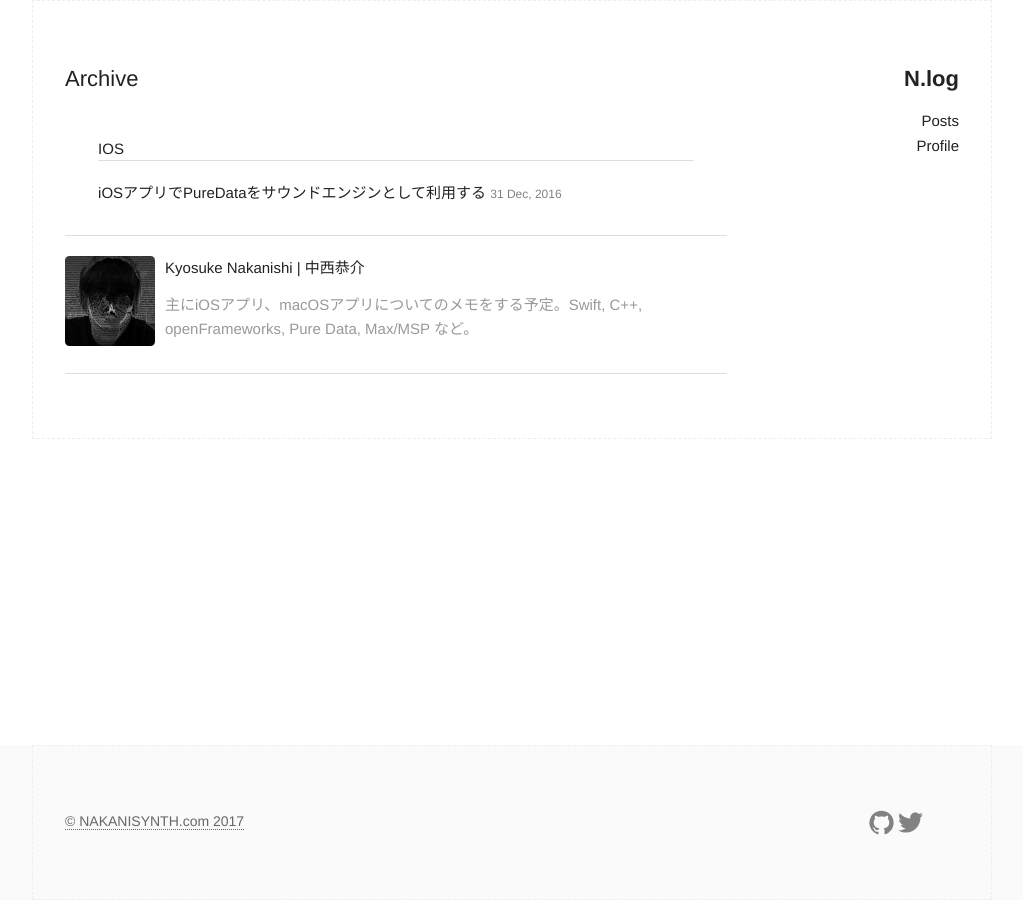
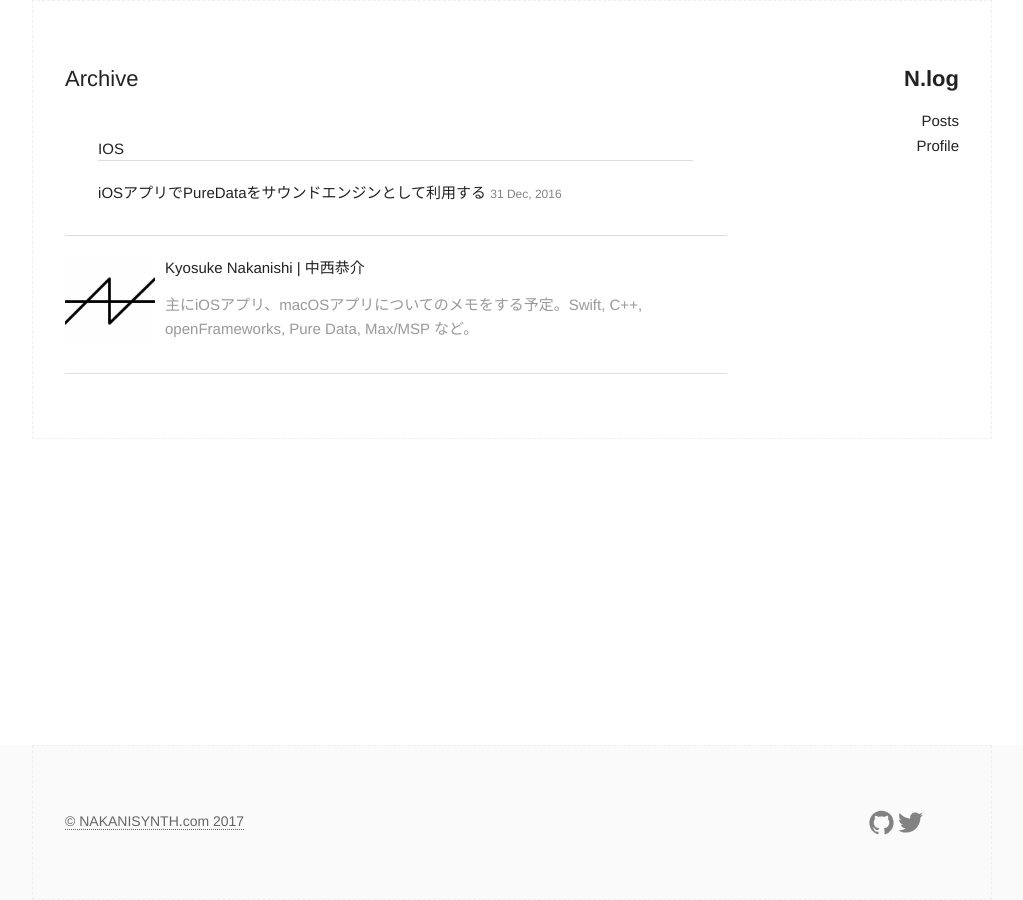
Before and after one commit to NAKANISYNTH/NAKANISYNTH.github.io, a Jekyll site: the page built from archive.html, in a window 1280 px wide. Shown: the whole page, without its empty margins (128-1151 px from the left). Built offline with Jekyll 4.4.1, drawn with Linux system fonts in a browser that asks for light colours.

Commit message:
authorのイメージ変更

```diff
--- a/_includes/author.html
+++ b/_includes/author.html
@@ -1,5 +1,5 @@
 <section class="author">
-  <div class="authorimage box" style="background: url({{site.baseurl}}/assets/img/author.png)"></div>
+  <div class="authorimage box" style="background: url({{site.baseurl}}/assets/img/author.jpg)"></div>
   <div class="authorinfo box">
     <p>Kyosuke Nakanishi | 中西恭介</p>
     <p class="bio">
```
Also changed, not shown: assets/img/author.jpg (added), assets/img/author.png (deleted).
